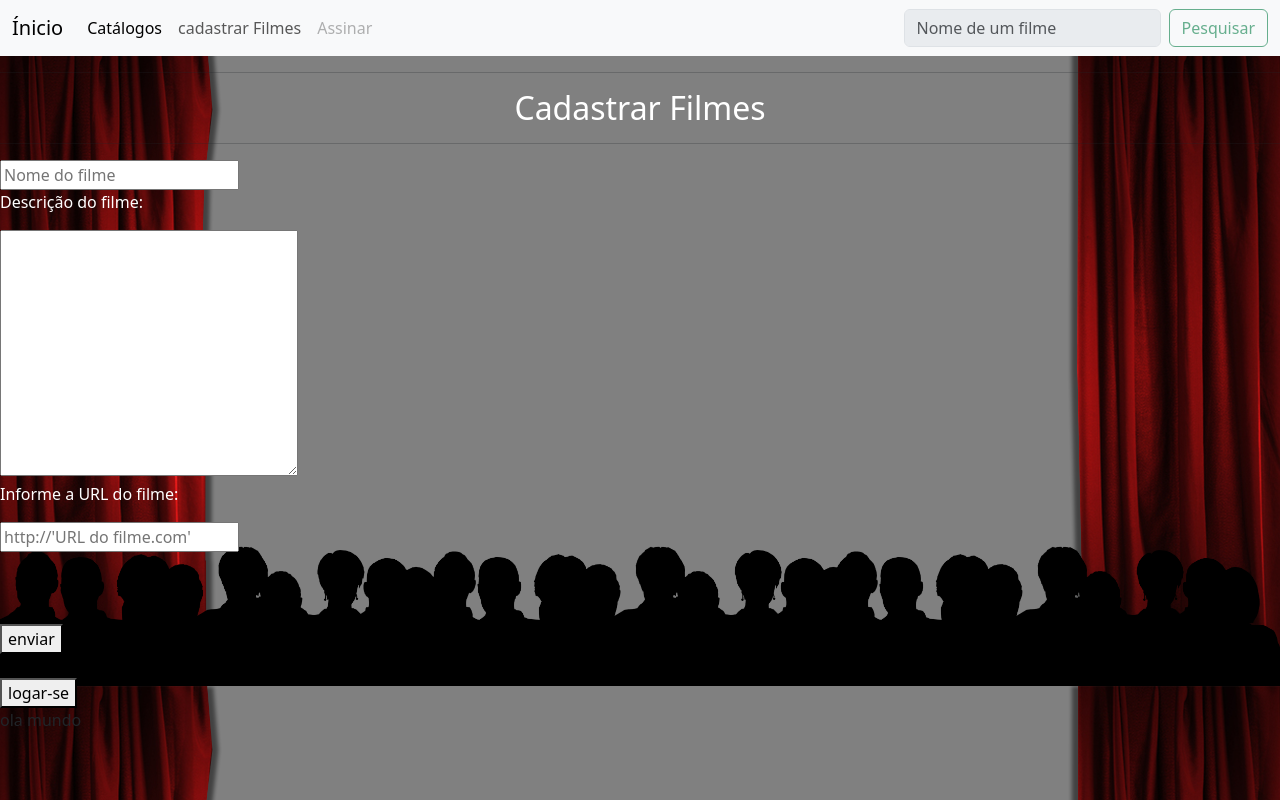
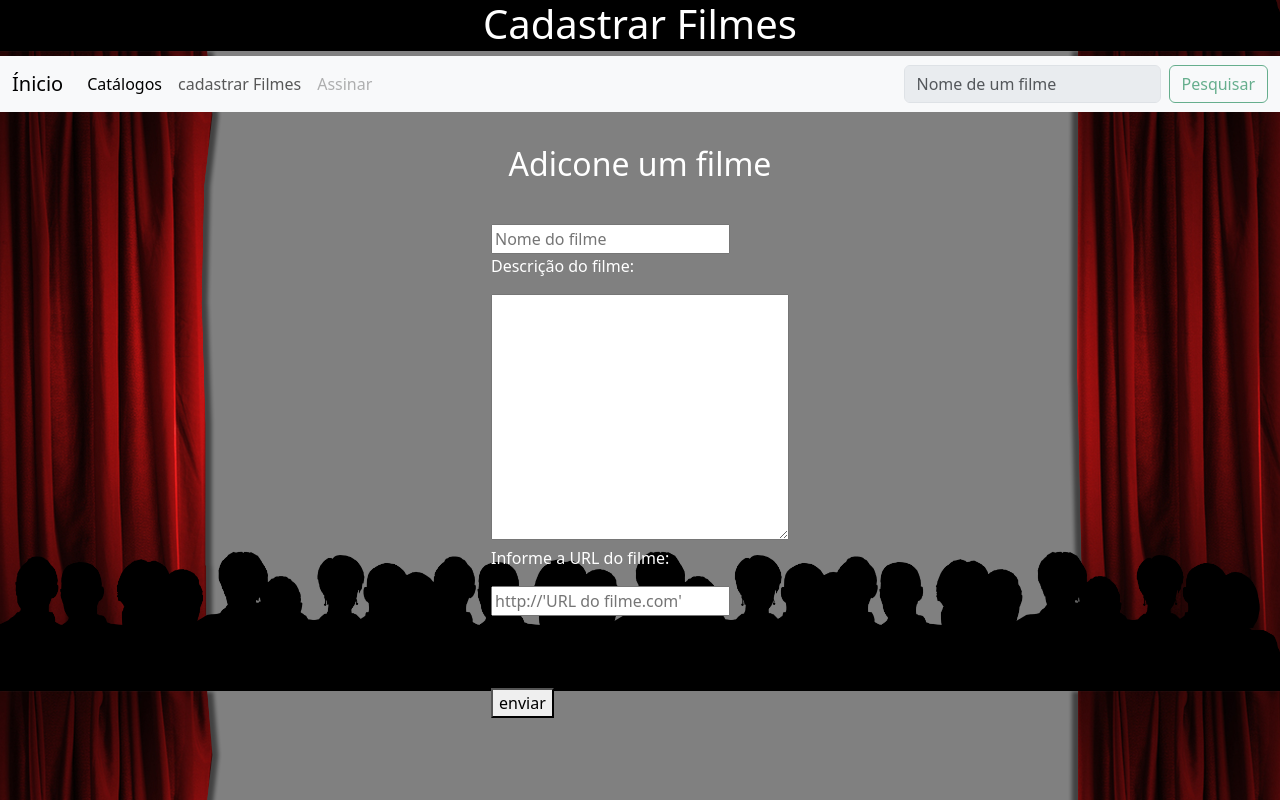
Before and after one commit to RobsonDevLang/Front_Projeto_api_exibir_filmes, a PHP site: page /adcFilme.html in a window 1280 px wide. Run offline with PHP 8.4, Linux system fonts and the light colour scheme; some libraries are stand-ins or nearby versions.

Commit message:
alguns ajustes no front com centralização de forms

```diff
--- a/adcFilme.html
+++ b/adcFilme.html
@@ -33,7 +33,7 @@
 <body>
 
   <header>
-
+    <h1>Cadastrar Filmes</h1>
   </header>
   <nav class="navbar navbar-expand-lg bg-body-tertiary">
     <div class="container-fluid">
@@ -62,11 +62,11 @@
       </div>
     </div>
   </nav>
-  <div id="areaCadastroFilme">
+  <div id="areaCadastroFilme" class="areaCadastro">
     <hr>
-    <h2>Cadastrar Filmes</h2>
+    <h2>Adicone um filme</h2>
     <hr>
-    <form id="cadastroFilme">
+    <form id="cadastroFilme" >
 
       <input id="nomeFilme" name="nome" type="text" placeholder="Nome do filme" required>
       <p id="colorDescricao">Descrição do filme:</p>
@@ -78,8 +78,7 @@
     </form>
     <br>
   </div>
-  <button id="logar">logar-se</button>
-  <div id="res" name="res">ola mundo</div>
+  <div id="res" name="res"></div>
 
 </body>
 </html>
--- a/editar.html
+++ b/editar.html
@@ -17,7 +17,7 @@
   </head>
 <body>
 <header>
-  <H1>Sitema de CRUD com Api utilizando bootstrap e nestJs</H1>
+  <H1>EDITE O USUÁRIO DESEJADO</H1>
   </header>
     <nav class="navbar navbar-expand-lg bg-body-tertiary">
       <div class="container-fluid">
@@ -46,7 +46,7 @@
       </div>
     </nav>
 
-<div id="areaEdição">
+<div id="areaEdição" class="areaCadastro">
         <hr>
         <h2>Editar</h2>
         <hr>
--- a/editarFilme.html
+++ b/editarFilme.html
@@ -18,7 +18,7 @@
   </head>
 <body>
 <header>
-  <H1>Sitema de CRUD com Api utilizando bootstrap e nestJs</H1>
+  <H1>EDITE O FILME ESCOLHIDO</H1>
   </header>
     <nav class="navbar navbar-expand-lg bg-body-tertiary">
       <div class="container-fluid">
@@ -46,7 +46,7 @@
         </div>
       </div>
     </nav>
-    <div id="areaEdiacaoFilme">
+    <div id="areaEdiacaoFilme" class="areaCadastro">
         <hr>
         <h2>editar Filme</h2>
         <hr>
--- a/index.html
+++ b/index.html
@@ -57,7 +57,7 @@
   <h2>
     Cadastrar-se já e assista nossos filmes online!
   </h2>
-  <div id="areaLogin">
+  <div id="areaLogin" class="areaCadastro">
 
     <h3 id="corLogin">Login:</h3>
     <form id="login">
--- a/listUsers.html
+++ b/listUsers.html
@@ -20,7 +20,7 @@
 <body onload="preencherTabela()">
 
   <header>
-    <H1>Sitema de CRUD com Api utilizando bootstrap e nestJs</H1>
+    <H1>LISTA DE USUÁRIOS CADASTRADOS</H1>
   </header>
 
     <nav class="navbar navbar-expand-lg bg-body-tertiary">
--- a/style.css
+++ b/style.css
@@ -52,18 +52,17 @@ h1, h2{
     width: 900px;
     margin: auto;
 justify-content: center;
-border-color: red;
 border-style: initial;
-background-color: red;
+
 }
 #corLogin{
     color: white;
 }
-#areaLogin{
+#areaLogin, .areaCadastro{
     display: flex;
     flex-direction: column;
     align-items: center;
-
+    margin: auto;
 
 }
 #cadastrar{
```
